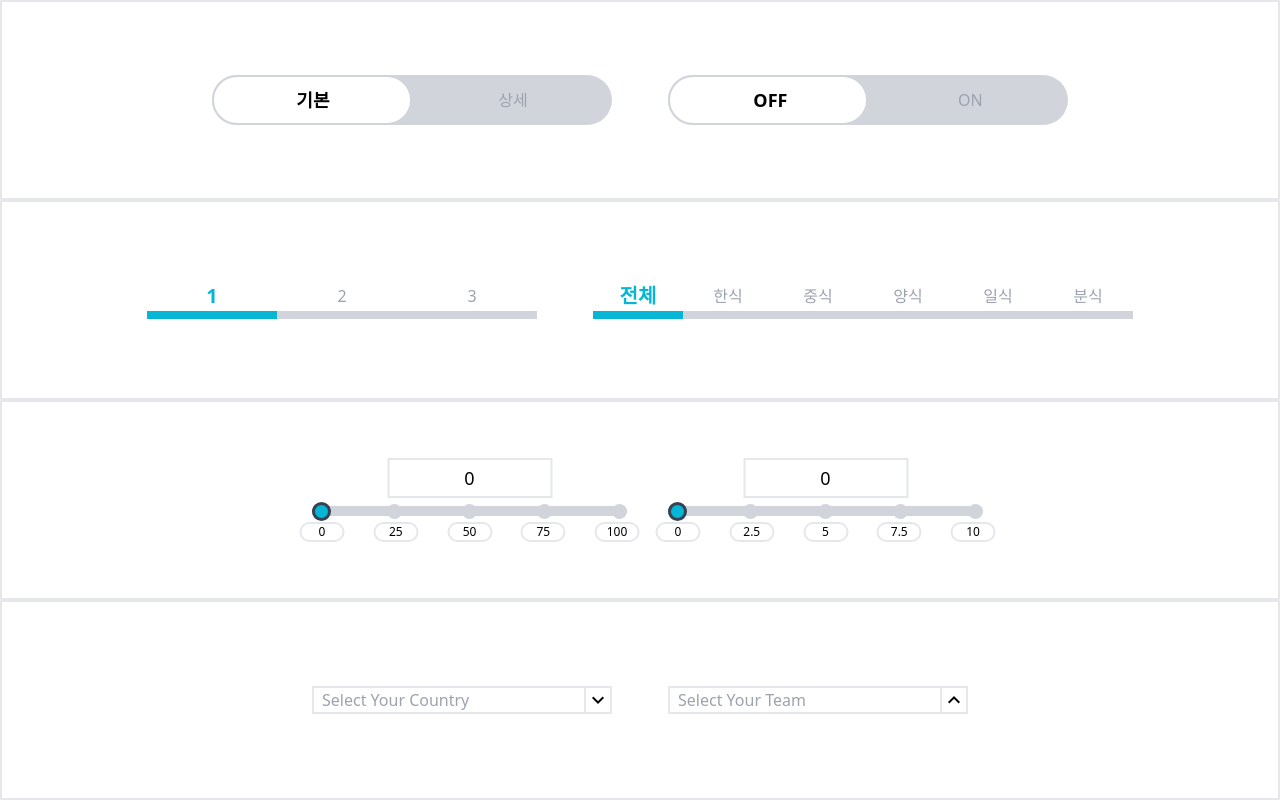
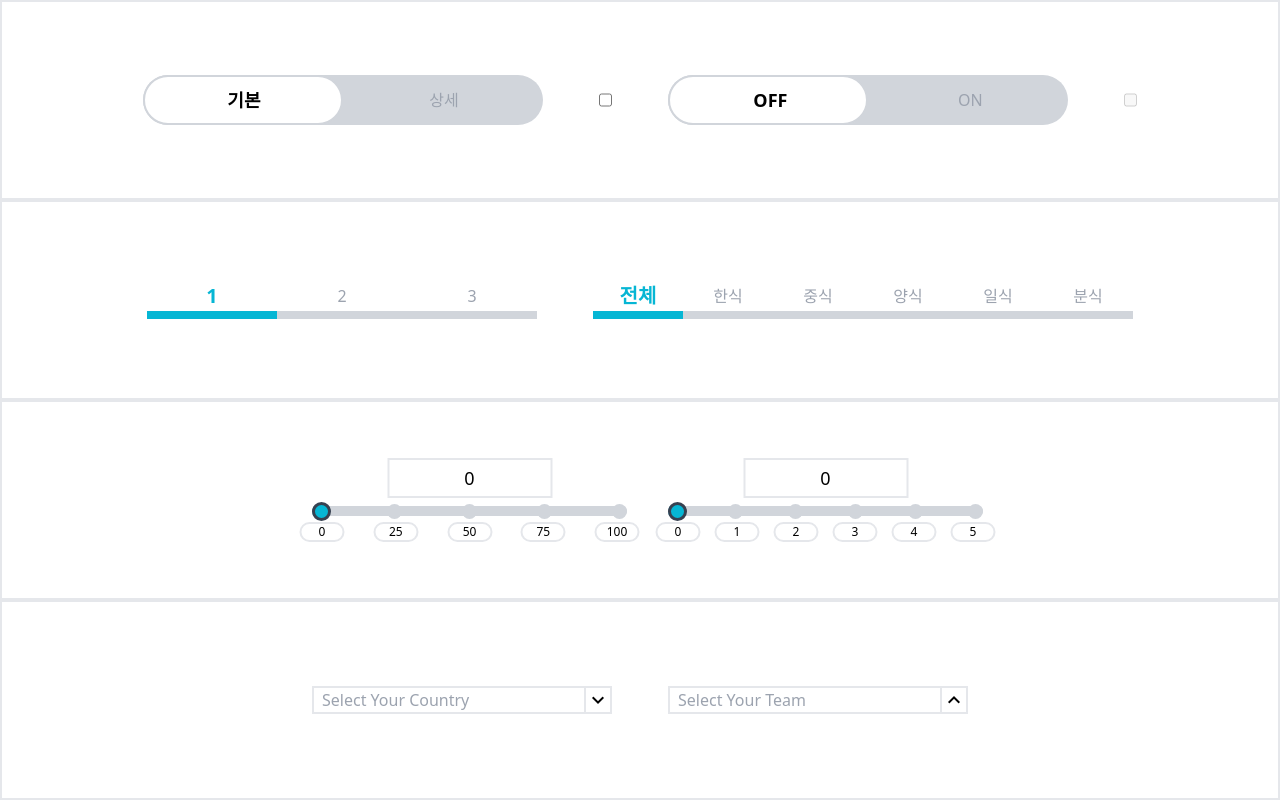
Before and after one commit to Moon-Ga/wanted_pre_onboarding, a React (Create React App) app: page / in a window 1280 px wide. Shown: the top 800 px of the page. Built offline with nearby package versions, Linux system fonts and the light colour scheme.

Commit message:
refactor: Slider, Toggle

```diff
--- a/src/App.js
+++ b/src/App.js
@@ -4,13 +4,13 @@ import Input from "./components/Input";
 import Slider from "./components/Slider";
 import Tab from "./components/Tab";
 import Toggle from "./components/Toggle";
-import { countryList, kboTeamList } from "./DropdownData";
+import { countryList, kboTeamList } from "./data/DropdownData";
 
 function App() {
   const componentsArray = [
     <>
       <Toggle />
-      <Toggle label={["OFF", "ON"]} />
+      <Toggle usage="hello" label={["OFF", "ON"]} disabled={true} />
     </>,
     <>
       <Tab />
@@ -18,7 +18,7 @@ function App() {
     </>,
     <>
       <Slider />
-      <Slider max={10} step={0.1} buttons={["0", "2.5", "5", "7.5", "10"]} />
+      <Slider min={0} max={5} step={0.1} buttonCount={6} />
     </>,
     <>
       <Dropdown list={countryList} placeholder="Select Your Country" />
--- a/src/components/Slider.js
+++ b/src/components/Slider.js
@@ -1,17 +1,24 @@
-import { useState } from "react";
+import { useEffect, useState } from "react";
 
-const Slider = ({
-  max = 100,
-  step = 1,
-  buttons = ["0", "25", "50", "75", "100"],
-}) => {
-  const [value, setValue] = useState(0);
+const Slider = ({ min = 0, max = 100, step = 1, buttonCount = 5 }) => {
+  const [value, setValue] = useState(min);
+  const [buttons, setButtons] = useState([]);
 
-  const ratio = (100 / max) * value;
+  useEffect(() => {
+    const buttons = [min];
+    for (let i = 1; i < buttonCount; i++) {
+      buttons.push(((max - min) / (buttonCount - 1)) * i + min);
+    }
+    setButtons(buttons);
+  }, [buttonCount, max, min]);
+
+  useEffect(() => {});
+
+  const ratio = (100 / (max - min)) * (value - min);
 
   const sliderBackground = `linear-gradient(to right,rgb(6 182 212) ${ratio}%, rgb(209 213 219) ${ratio}%)`;
   const buttonBackground = (idx) => {
-    if (ratio >= (100 / (buttons.length - 1)) * idx) {
+    if (ratio >= (100 / (buttonCount - 1)) * idx) {
       return "rgb(6 182 212)";
     }
   };
@@ -28,11 +35,12 @@ const Slider = ({
 
   return (
     <div className="flex flex-col justify-center items-center w-[300px]">
-      <div className="text-lg text-center p-1 w-[calc(50%+15px)] border-2 translate-x-[7.5px]">
+      <div className="text-lg text-center p-1 w-[calc(50%+15px)] border-2 translate-x-[7.5px] overflow-hidden">
         {value}
       </div>
       <div className="relative w-full">
         <input
+          min={min}
           max={max}
           step={step}
           value={value}
@@ -46,7 +54,7 @@ const Slider = ({
             key={idx}
             className="absolute top-1/4 w-[15px] h-[15px] rounded-full bg-gray-300 -z-10"
             style={{
-              left: (100 / (buttons.length - 1)) * idx + "%",
+              left: (100 / (buttonCount - 1)) * idx + "%",
               backgroundColor: buttonBackground(idx),
             }}
           />
@@ -57,7 +65,7 @@ const Slider = ({
           <div
             key={idx}
             onClick={changeValue}
-            className="flex justify-center items-center text-xs w-[45px] h-[20px] rounded-xl border-2 cursor-pointer hover:bg-gray-100"
+            className="flex justify-center items-center text-xs w-[45px] h-[20px] rounded-xl border-2 overflow-hidden cursor-pointer hover:bg-gray-100"
           >
             {button}
           </div>
--- a/src/components/Toggle.js
+++ b/src/components/Toggle.js
@@ -1,6 +1,10 @@
 import { useState } from "react";
 
-const Toggle = ({ label = ["기본", "상세"] }) => {
+const Toggle = ({
+  usage = "toggle",
+  label = ["기본", "상세"],
+  disabled = false,
+}) => {
   const [isToggled, setIsToggled] = useState(false);
 
   const toggleClick = (e) => setIsToggled(!e.currentTarget.control.checked);
@@ -9,12 +13,12 @@ const Toggle = ({ label = ["기본", "상세"] }) => {
     <>
       <label
         onClick={toggleClick}
-        htmlFor="toggle"
+        htmlFor={usage}
         className="relative flex justify-around items-center w-[400px] h-[50px] rounded-full bg-gray-300 cursor-pointer"
       >
         <div
           className={`absolute ${
-            !isToggled ? "left-0" : "left-1/2"
+            isToggled ? "left-1/2" : "left-0"
           } w-1/2 h-full bg-white rounded-full border-gray-300 border-2 transition-all`}
         />
         <span
@@ -26,13 +30,13 @@ const Toggle = ({ label = ["기본", "상세"] }) => {
         </span>
         <span
           className={`z-10 ${
-            !isToggled ? "text-gray-400" : "text-lg font-bold"
+            isToggled ? "text-lg font-bold" : "text-gray-400"
           }`}
         >
           {label[1]}
         </span>
       </label>
-      <input id="toggle" type="checkbox" className="hidden" />
+      <input id={usage} type="checkbox" className="" disabled={disabled} />
     </>
   );
 };
```
Also changed, not shown: src/data/DropdownData.js (renamed from src/DropdownData.js), 1 other file (tests, documents, lock files or other folders).
